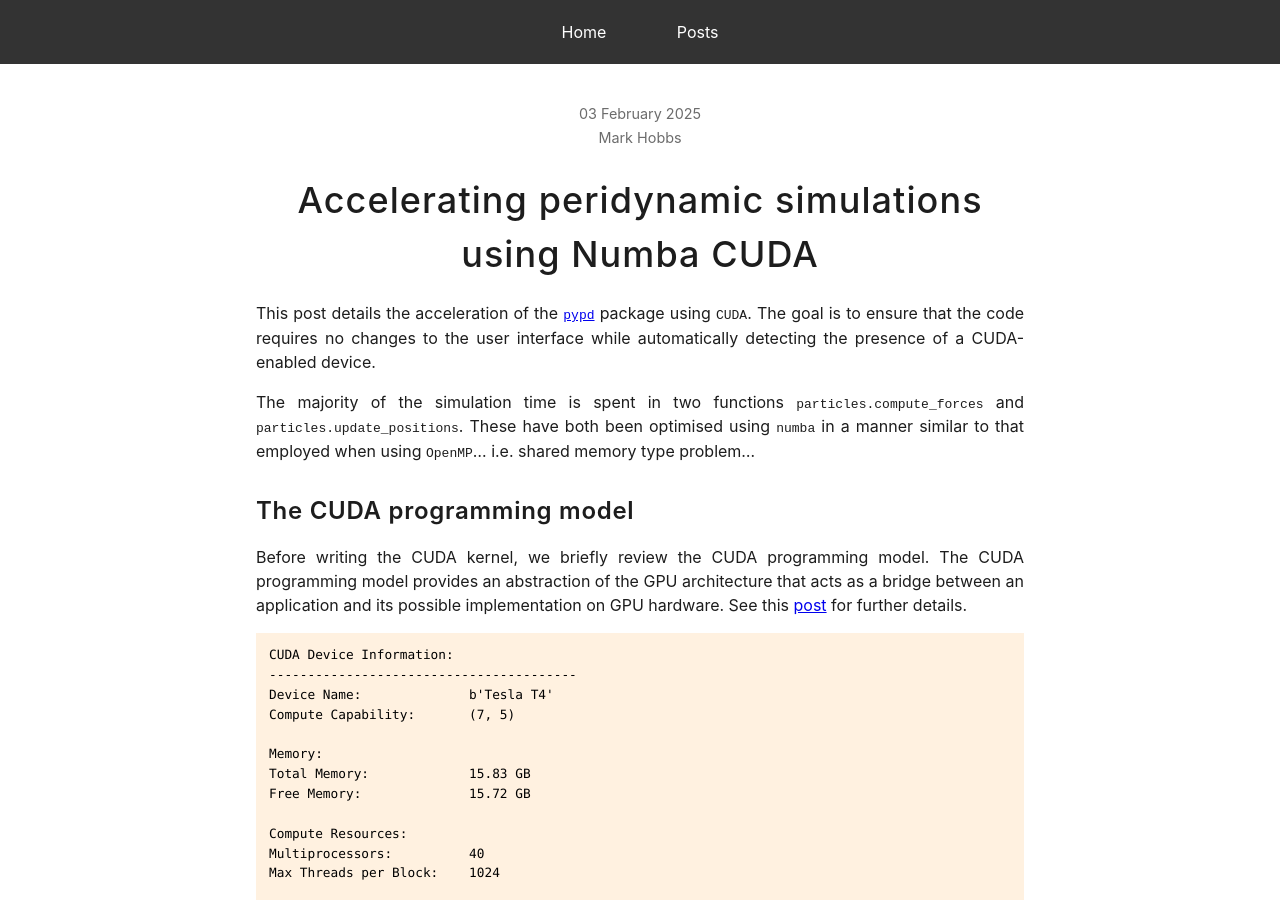
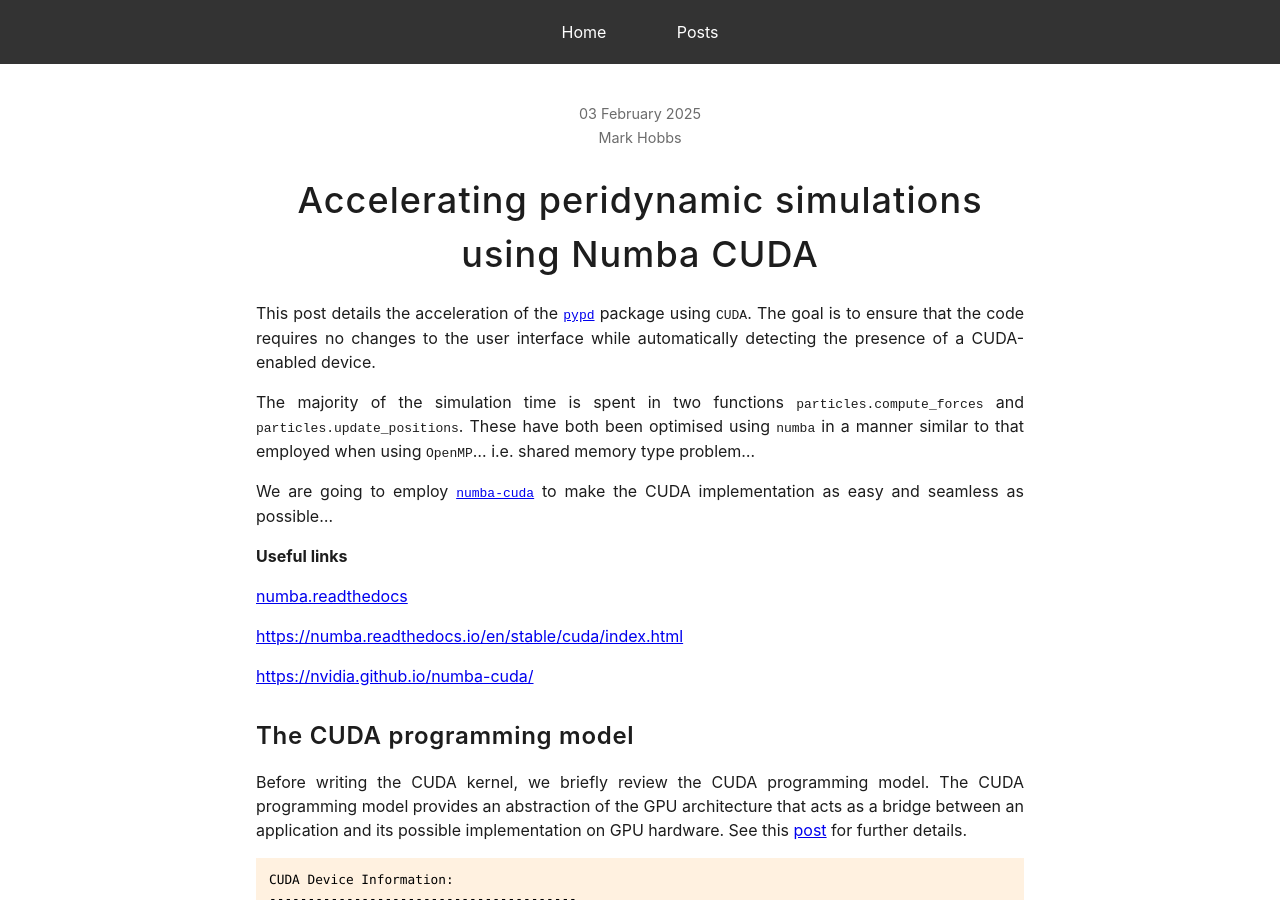
Before and after one commit to mark-hobbs/mark-hobbs.github.io, a Jekyll site: the page built from _posts/2025-02-03-cuda.md, in a window 1280 px wide and 900 px high. Built offline with Jekyll 4.4.1, drawn with Linux system fonts in a browser that asks for light colours.

Commit message:
General updates

```diff
--- a/_posts/2025-02-03-cuda.md
+++ b/_posts/2025-02-03-cuda.md
@@ -8,6 +8,16 @@ draft: True
 This post details the acceleration of the [`pypd`](https://github.com/mark-hobbs/pypd) package using `CUDA`. The goal is to ensure that the code requires no changes to the user interface while automatically detecting the presence of a CUDA-enabled device.
 
 The majority of the simulation time is spent in two functions `particles.compute_forces` and `particles.update_positions`. These have both been optimised using `numba` in a manner similar to that employed when using `OpenMP`... i.e. shared memory type problem...
+
+We are going to employ [`numba-cuda`](https://github.com/NVIDIA/numba-cuda) to make the CUDA implementation as easy and seamless as possible...
+
+**Useful links**
+
+[numba.readthedocs](https://numba.readthedocs.io/en/0.60.0/)
+
+[https://numba.readthedocs.io/en/stable/cuda/index.html](https://numba.readthedocs.io/en/stable/cuda/index.html)
+
+[https://nvidia.github.io/numba-cuda/](https://nvidia.github.io/numba-cuda/)
 
 ## The CUDA programming model
 
@@ -208,7 +218,7 @@ class Model:
         cuda.to_device(self.particles.v)
         cuda.to_device(self.particles.a)
         cuda.to_device(self.particles.f)
-        cude.to_device(self.particles.bc.flag)
+        cuda.to_device(self.particles.bc.flag)
         cuda.to_device(self.particles.bc.unit_vector)
         cuda.to_device(self.bonds.c)
         cuda.to_device(self.bonds.d)
```
